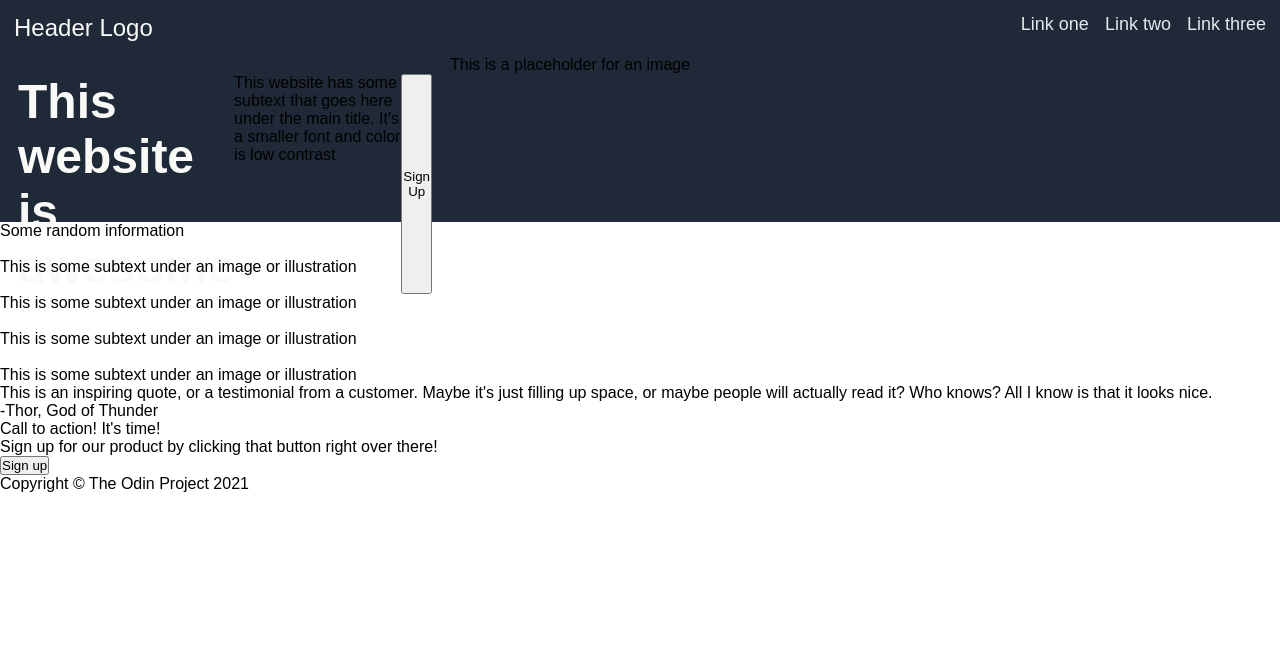
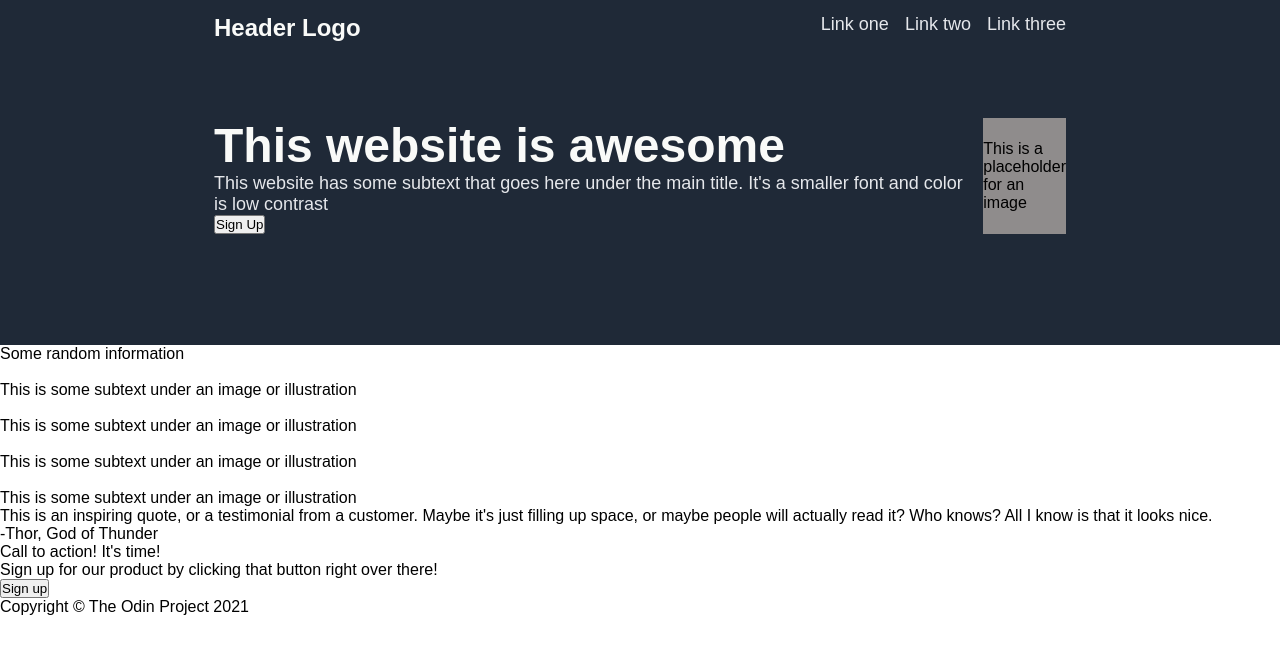
Before and after one commit to ChrisCode23/landing-page, a plain HTML site: page index.html in a window 1280 px wide. Drawn offline with Linux system fonts and the light colour scheme.

Commit message:
Edit header title
Adjusted header title, subtext and button with
image template

```diff
--- a/style.css
+++ b/style.css
@@ -14,21 +14,24 @@ body {
 }
 
 .header {
-    height: 222px;
+    height: 345px;
     background-color: #1f2937;
     display: flex;
     flex-direction: column;
+    padding: 0 200px;
 }
 
 .logo {
     font-size: 24px;
     color: #f9faf8;
+    font-weight: bold;
 }
 
 .logo-links {
     display: flex;
     justify-content: space-between;
     padding: 14px;
+    margin-bottom: 48px;
 }
 
 .links ul{
@@ -45,12 +48,15 @@ a {
 
 .title-img {
     display: flex;
+    gap: 12px;
+    padding: 14px;
 }
 
 .title-container {
     display: flex;
-    max-width: 450px;
-    padding: 18px;
+    flex-direction: column;
+    align-items: flex-start;
+
 }
 
 .title {
@@ -58,3 +64,16 @@ a {
     color: #f9faf8;
     font-weight: bolder;
 }
+
+.title-subtext {
+    font-size: 18px;
+    color: #e5e7eb;
+}
+
+.img {
+    background-color: #8f8c8c;
+    justify-content: center;
+    align-items: center;
+    display: flex;
+    flex: 1;
+}
```
